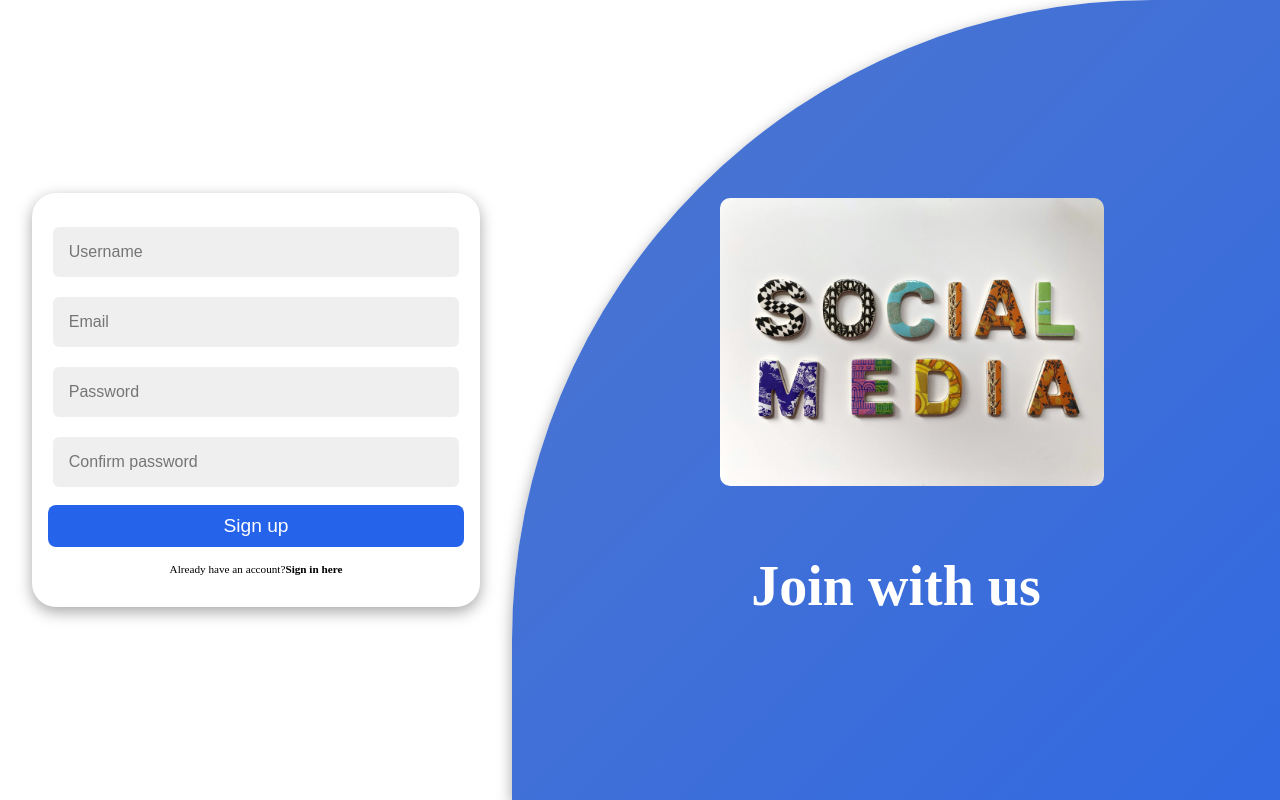
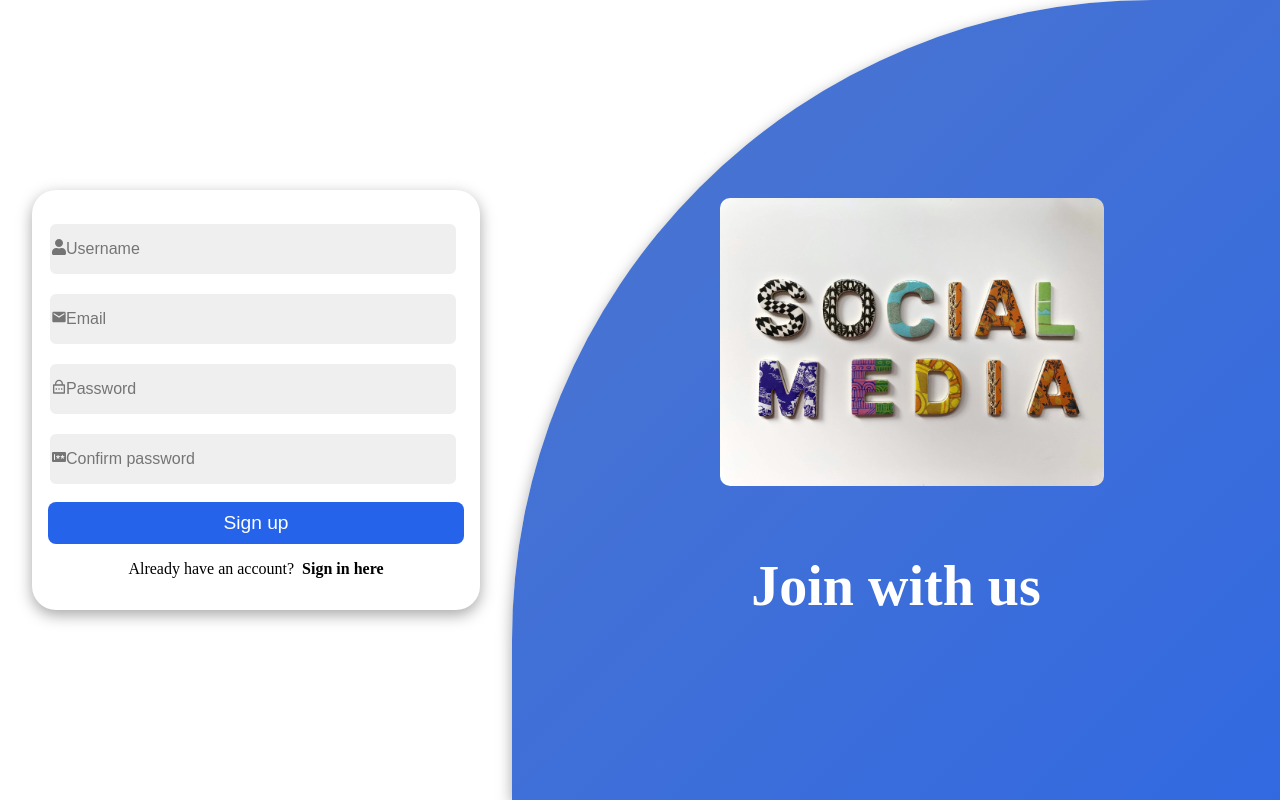
Before and after one commit to Isaac-kiptoo-kilimo/HIPHONIC-SMA, a React (Vite) app: page / in a window 1280 px wide. Built offline with nearby package versions, Linux system fonts and the light colour scheme.

Commit message:
feat:fixing styling in register form

```diff
--- a/src/features/auth/register/SignUp.jsx
+++ b/src/features/auth/register/SignUp.jsx
@@ -3,6 +3,10 @@ import React from 'react';
 import './SignUp.scss';
 import SocialMedia1 from '../../../assets/social-media1.jpg'
 import SocialMedia2 from '../../../assets/social-media2.jpg'
+import { FaUser } from "react-icons/fa";
+import { MdEmail } from "react-icons/md";
+import { PiPasswordFill } from "react-icons/pi";
+import { RiLockPasswordLine } from "react-icons/ri";
 
 const SignUp = () => {
   return (
@@ -12,19 +16,20 @@ const SignUp = () => {
           <div className="form-wrapper align-items-center">
             <div className="form sign-up">
               <div className="input-group">
-                <i className='bx bxs-user'></i>
+
+                <div className='bx bxs-user'><FaUser /></div>
                 <input type="text" placeholder="Username" />
               </div>
               <div className="input-group">
-                <i className='bx bx-mail-send'></i>
+              <div className='bx bxs-user'><MdEmail /></div>
                 <input type="email" placeholder="Email" />
               </div>
               <div className="input-group">
-                <i className='bx bxs-lock-alt'></i>
+              <div className='bx bxs-user'><RiLockPasswordLine /></div>
                 <input type="password" placeholder="Password" />
               </div>
               <div className="input-group">
-                <i className='bx bxs-lock-alt'></i>
+              <div className='bx bxs-user'><PiPasswordFill /></div>
                 <input type="password" placeholder="Confirm password" />
               </div>
               <button>
--- a/src/features/auth/register/SignUp.scss
+++ b/src/features/auth/register/SignUp.scss
@@ -56,14 +56,18 @@
     position: relative;
     width: 100%;
     margin: 1rem 0;
+    display: flex;
+    flex-direction: row;
+    align-items: center;
+    gap: 1rem;
 }
 
-.input-group i {
+.input-group .bxs-user {
     position: absolute;
-    top: 50%;
-    left: 1rem;
-    transform: translateY(-50%);
-    font-size: 1.4rem;
+    // top: 50%;
+    left: 0.2rem;
+    // transform: translateY(-50%);
+    font-size: 1rem;
     color: var(--gray-2);
 }
 
@@ -92,10 +96,17 @@
     font-size: 1.2rem;
     outline: none;
 }
+.pointer{
+    cursor: pointer;
+    margin-left:.5rem;
+    &:hover{
+color: var(--secondary-color);
+    }
+}
 
 .form p {
     margin: 1rem 0;
-    font-size: .7rem;
+    font-size: 1rem;
 }
 
 .flex-col {
```
